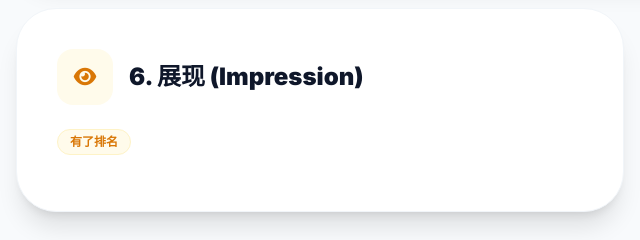
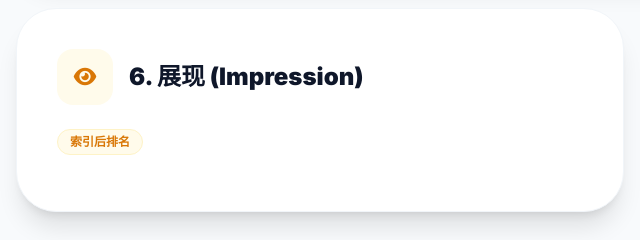
Before and after one commit to kakawebai/Order-Confirmation, a plain HTML site: page SEO快速排名.html in a window 1280 px wide. Shown: the part 2080-2320 px from the top of the page, 0-640 px from the left. Drawn offline with nearby package versions, Linux system fonts and the light colour scheme.

Commit message:
Add files via upload

```diff
--- a/SEO快速排名.html
+++ b/SEO快速排名.html
@@ -380,7 +380,7 @@
                     <h3 class="text-2xl font-black text-slate-900">6. 展现 (Impression)</h3>
                 </div>
                 <div class="flex flex-wrap gap-2 mb-4">
-                    <span class="px-3 py-1 bg-amber-50 text-amber-600 text-xs font-bold rounded-full border border-amber-100">有了排名</span>
+                    <span class="px-3 py-1 bg-amber-50 text-amber-600 text-xs font-bold rounded-full border border-amber-100">索引后排名</span>
                 </div>
             </div>
 
```
